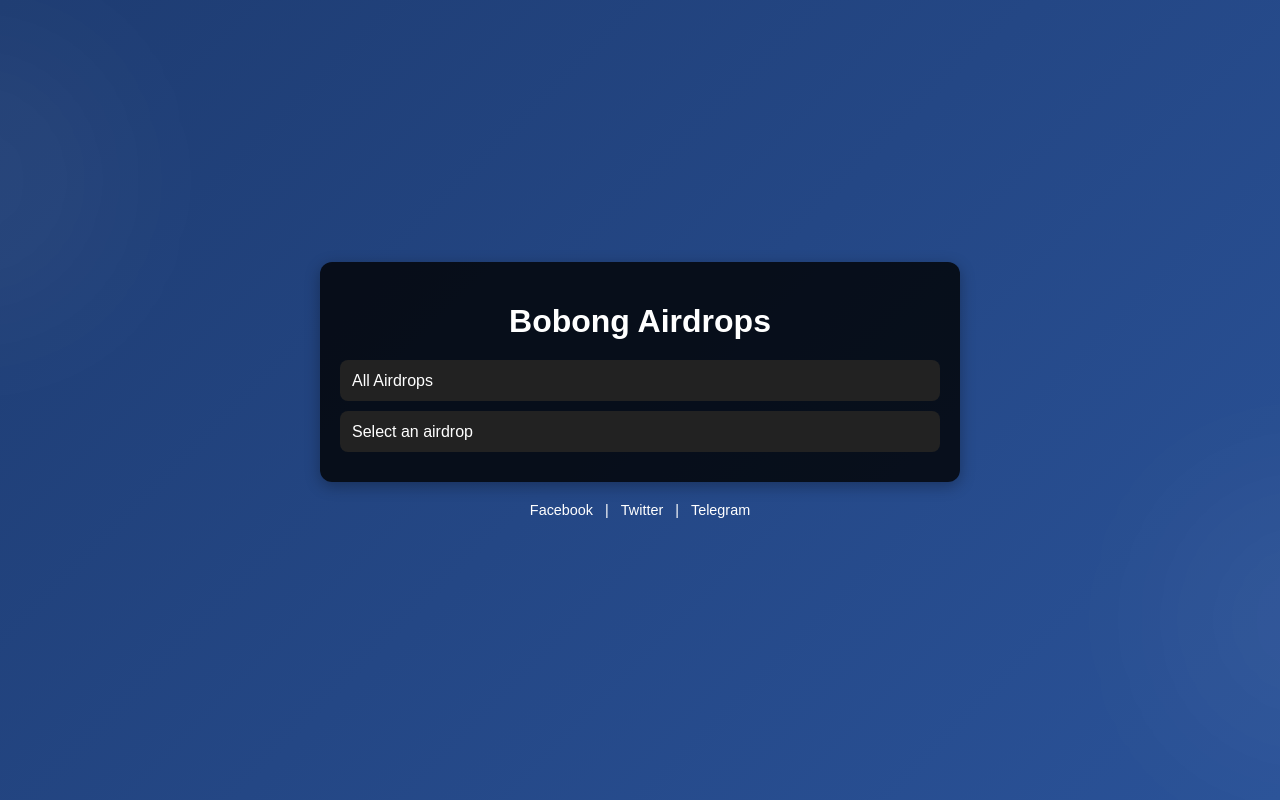
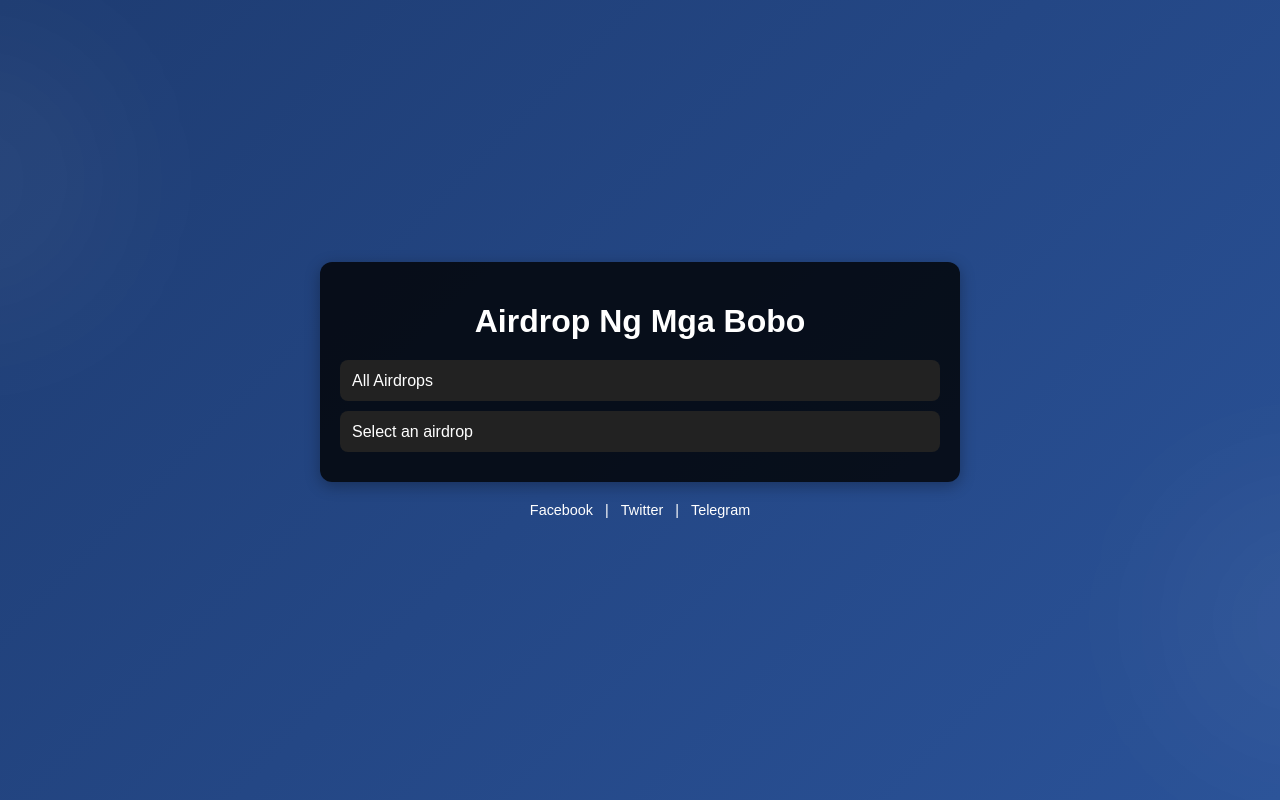
Before and after one commit to eessggee/bobongairdrops, a plain HTML site: page index.html in a window 1280 px wide. Shown: the top 800 px of the page. Drawn offline with Linux system fonts and the light colour scheme.

Commit message:
update 01/30/2025

```diff
--- a/index.html
+++ b/index.html
@@ -3,7 +3,7 @@
 <head>
     <meta charset="UTF-8">
     <meta name="viewport" content="width=device-width, initial-scale=1.0">
-    <title>Bobong Airdrops</title>
+    <title>Bobong Airdrop</title>
     <style>
         body {
             font-family: 'Poppins', sans-serif;
@@ -114,7 +114,7 @@
     <div class="background-shapes"></div>
 
     <div class="container">
-        <h1>Bobong Airdrops</h1>
+        <h1>Airdrop Ng Mga Bobo</h1>
 
         <select id="filterSelect" onchange="filterAirdrops()">
             <option value="all">All Airdrops</option>
```
